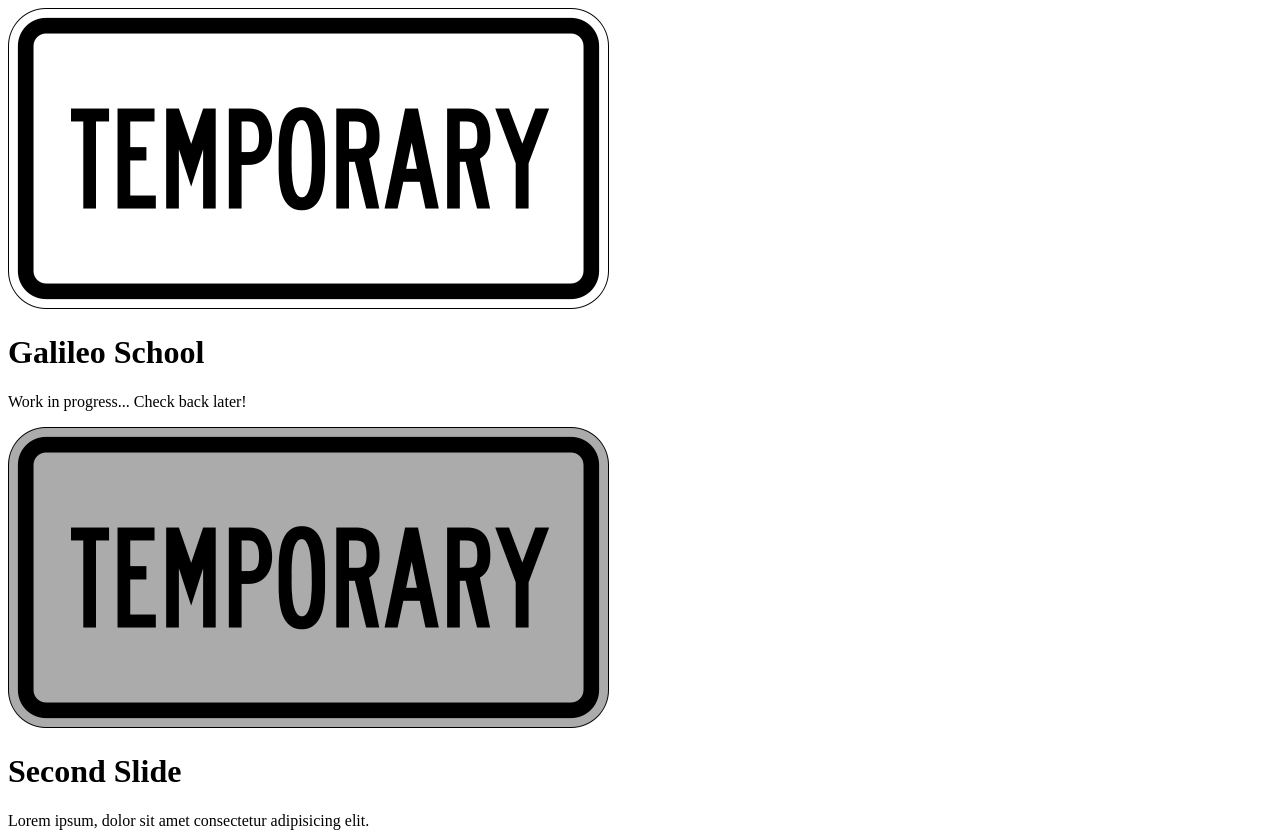
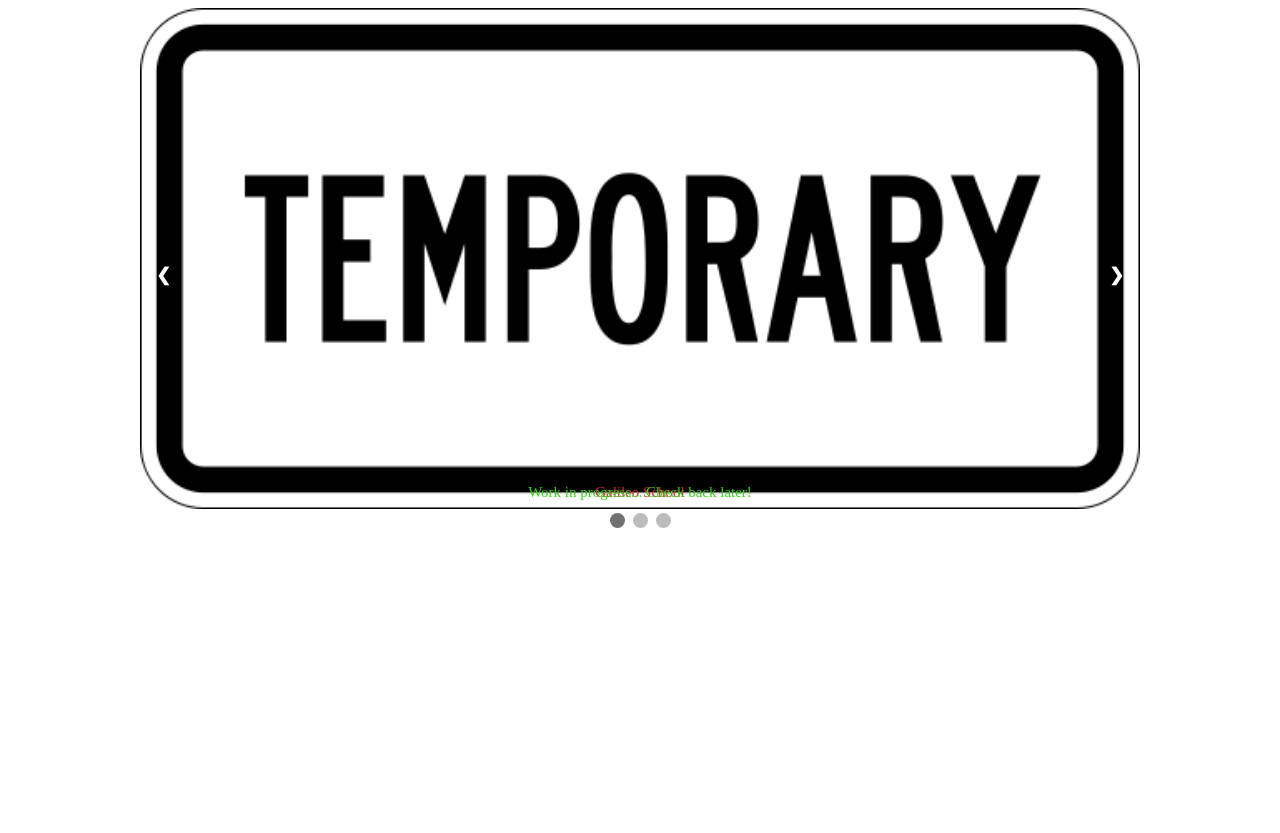
Before and after one commit to ViliamVadocz/GalileoSchool.github.io, a plain HTML site: page index.html in a window 1280 px wide. Shown: the top 833 px of the page. After the commit the page ends 800 px from the top, so only its background shows below. Drawn offline with Linux system fonts and the light colour scheme.

Commit message:
Working carousel

```diff
--- /dev/null
+++ b/css/carousel.css
@@ -0,0 +1,104 @@
+* {
+  box-sizing: border-box
+}
+
+.carousel {
+  max-width: 1000px;
+  position: relative;
+  margin: auto;
+}
+
+/* Hide the images by default */
+.slide {
+  display: none;
+}
+
+/* Next & previous buttons */
+.prev, .next {
+  cursor: pointer;
+  position: absolute;
+  top: 50%;
+  width: auto;
+  margin-top: -22px;
+  padding: 16px;
+  color: white;
+  font-weight: bold;
+  font-size: 18px;
+  transition: 0.6s ease;
+  border-radius: 0 3px 3px 0;
+  user-select: none;
+}
+
+/* Position the "next button" to the right */
+.next {
+  right: 0;
+  border-radius: 3px 0 0 3px;
+}
+
+/* On hover, add a black background color with a little bit see-through */
+.prev:hover, .next:hover {
+  background-color: rgba(0, 0, 0, 0.8);
+}
+
+/* Caption text */
+.slide_title {
+  color: #c82d2d;
+  font-size: 15px;
+  padding: 8px 12px;
+  position: absolute;
+  bottom: 8px;
+  width: 100%;
+  text-align: center;
+}
+
+.slide_text {
+  color: #34d119;
+  font-size: 15px;
+  padding: 8px 12px;
+  position: absolute;
+  bottom: 8px;
+  width: 100%;
+  text-align: center;
+}
+
+/* The dots/bullets/indicators */
+.dot {
+  cursor: pointer;
+  height: 15px;
+  width: 15px;
+  margin: 0 2px;
+  background-color: #bbb;
+  border-radius: 50%;
+  display: inline-block;
+  transition: background-color 0.6s ease;
+}
+
+.active, .dot:hover {
+  background-color: #717171;
+}
+
+/* Fading animation */
+.fade {
+  -webkit-animation-name: fade;
+  -webkit-animation-duration: 1.5s;
+  animation-name: fade;
+  animation-duration: 1.5s;
+}
+
+@-webkit-keyframes fade {
+  from {
+    opacity: .4
+  }
+  to {
+    opacity: 1
+  }
+}
+
+@keyframes fade {
+  from {
+    opacity: .4
+  }
+  to {
+    opacity: 1
+  }
+}
--- a/index.html
+++ b/index.html
@@ -9,24 +9,47 @@
 		<link rel="shortcut icon" href="favicon.ico" type="image/vnd.microsoft.icon">
 		<link rel="icon" href="favicon.ico" type="image/vnd.microsoft.icon">
 		<meta name="copyright" content="© 2019, GALILEO SCHOOL, s.r.o.">
+
+		<link rel="stylesheet" href="css/carousel.css">
+		<script src="js/carousel.js"></script>
 	</head>
 	<body>
-		<!-- https://www.w3schools.com/bootstrap/tryit.asp?filename=trybs_carousel&stacked=h -->
-		<div id="carousel">
-			<div class="slide">
-				<img src="images/slides/temp1.png" alt="Temporary image">
-				<h1>Galileo School</h1>
-				<p>Work in progress... Check back later!</p>
+		<!-- Carousel -->
+		<div class="carousel">
+			<!-- Slides are 1-indexed -->
+
+			<!-- First slide -->
+			<div class="slide fade">
+				<img src="images/slides/temp1.png" alt="Temporary image" style="width:100%">
+				<p class="slide_title">Galileo School</p>
+				<p class="slide_text">Work in progress... Check back later!</p>
 			</div>
-			<div class="slide">
-				<img src="images/slides/temp2.png" alt="Temporary image">
-				<h1>Second Slide</h1>
-				<p>Lorem ipsum, dolor sit amet consectetur adipisicing elit.</p>
+
+			<!-- Second slide -->
+			<div class="slide fade">
+				<img src="images/slides/temp2.png" alt="Temporary image" style="width:100%">
+				<p class="slide_title">Second Slide</p>
+				<p class="slide_text">Lorem ipsum, dolor sit amet consectetur adipisicing elit.</p>
 			</div>
-			<div class="slide">
-				<img src="images/slides/temp3.png" alt="Temporary image">
-				<h1>Third Slide</h1>
-				<p>Soluta sed quia repellat debitis quasi eligendi facilis voluptatem.</p>
+
+			<!-- Third slide -->
+			<div class="slide fade">
+				<img src="images/slides/temp3.png" alt="Temporary image" style="width:100%">
+				<p class="slide_title">Third Slide</p>
+				<p class="slide_text">Soluta sed quia repellat debitis quasi eligendi facilis voluptatem.</p>
+			</div>
+
+			<!-- Add more slides here as needed. -->
+
+			<!-- Next and previous buttons -->
+			<a class="prev" onclick="plus_slide(-1)">&#10094;</a>
+			<a class="next" onclick="plus_slide(1)">&#10095;</a>
+
+			<!-- The dots/circles -->
+			<div style="text-align:center">
+				<span class="dot" onclick="show_slide(1)"></span>
+				<span class="dot" onclick="show_slide(2)"></span>
+				<span class="dot" onclick="show_slide(3)"></span>
 			</div>
 		</div>
 	</body>
--- /dev/null
+++ b/js/carousel.js
@@ -0,0 +1,39 @@
+// Waits for the HTML file to be parsed to make sure the slides exist.
+document.addEventListener("DOMContentLoaded", function (event) {
+    var slide_index = 1;
+    show_slide(slide_index);
+});
+
+// Next and previous controls.
+function plus_slide(n) {
+    slide_index += n
+    show_slide(slide_index);
+}
+
+// Slide control. Shows and hides as requested.
+function show_slide(wanted_slide) {
+    // Collect slides and dots.
+    var slides = document.getElementsByClassName("slide");
+    var dots = document.getElementsByClassName("dot");
+
+    // Set slide_index. Loop back around if needed.
+    if (wanted_slide > slides.length) {
+        slide_index = 1
+    } else if (wanted_slide < 1) {
+        slide_index = slides.length
+    } else {
+        slide_index = wanted_slide
+    }
+
+    // Show wanted slide, hide others.
+    for (var i = 0; i < slides.length; i++) {
+        slides[i].style.display = "none";
+    }
+    slides[slide_index - 1].style.display = "block";
+
+    // Add active class to active dot, others lose active class.
+    for (var i = 0; i < dots.length; i++) {
+        dots[i].className = dots[i].className.replace(" active", "");
+    }
+    dots[slide_index - 1].className += " active";
+}
```
